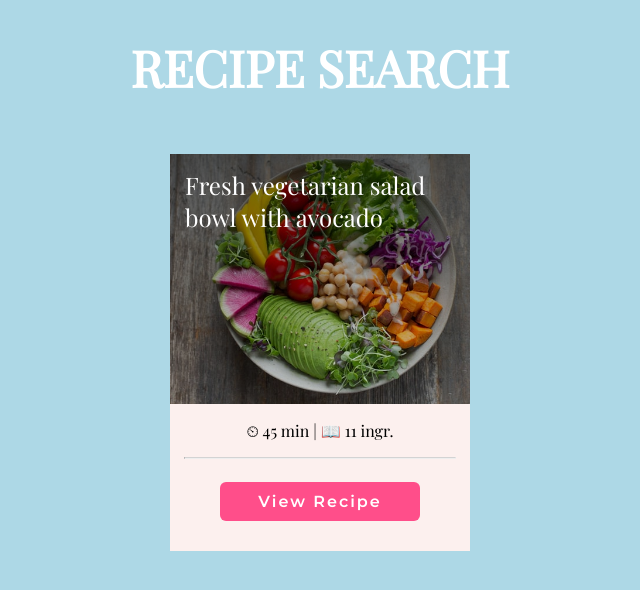
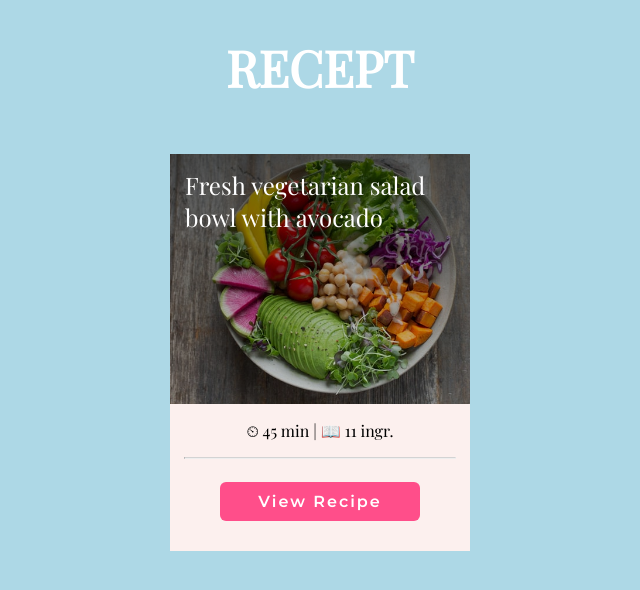
Before and after one commit to tjejer-kodar/fetch-recipes, a plain HTML site: page index.html in a window 1280 px wide. Shown: the whole page, without its empty margins (320-960 px from the left). Drawn offline with nearby package versions, Linux system fonts and the light colour scheme.

Commit message:
Translate to Swedish and extend comments

```diff
--- a/index.html
+++ b/index.html
@@ -7,19 +7,21 @@
   <link href="https://fonts.googleapis.com/css2?family=Montserrat:ital,wght@0,100;0,200;0,300;0,400;0,500;0,600;0,700;0,800;0,900;1,100;1,200;1,300;1,400;1,500;1,600;1,700;1,800;1,900&display=swap" rel="stylesheet">
   <link rel="preconnect" href="https://fonts.gstatic.com">
   <link href="https://fonts.googleapis.com/css2?family=Playfair+Display&display=swap" rel="stylesheet">
-  <!-- Connection to the CSS stylesheet -->
+  <!-- Koppling till CSS-filen -->
   <link rel="stylesheet" type="text/css" href="./style.css">
-  <title>Recipe search</title>
+  <title>Recept</title>
 </head>
 <body>
-  <h1>Recipe search</h1>
+  <h1>Recept</h1>
 
-  <!-- This is the div we will populate with our recipes -->
+  <!-- Det här är div:en vi ska fylla med våra recept -->
   <section class="all-recipes" id="allRecipes">
 
-    <!--  This is a dummy article. You can use this as inspiration
-    if you want to have the same styling on your recipe cards. Then
-    you can use the same class names and elements as we've done here.-->
+    <!-- Det här är en dummy-article. Du kan använda den som
+    inspiration om du vill ha samma styling på dina recept-kort.
+    Då kan du bara använda samma klassnamn och element som vi
+    använt här. -->
+
     <article class="recipe">
       <div class="image" style="background-image: linear-gradient(rgba(0, 0, 0, 0.6), rgba(0, 0, 0, 0.1)), url(./assets/food.jpg)">
         <h2>Fresh vegetarian salad bowl with avocado</h2>
@@ -30,7 +32,7 @@
     </article>
   </section>
 
-  <!-- Connection to the JavaScript file -->
+  <!-- Koppling till JavaScript-filen -->
   <script src="./script.js"></script>
 </body>
 </html>
```
Also changed, not shown: script.js (+66 -28 lines).
